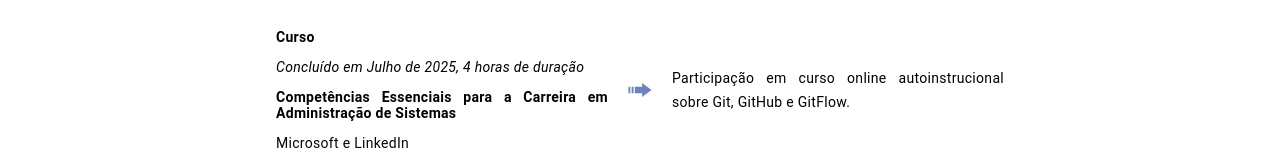
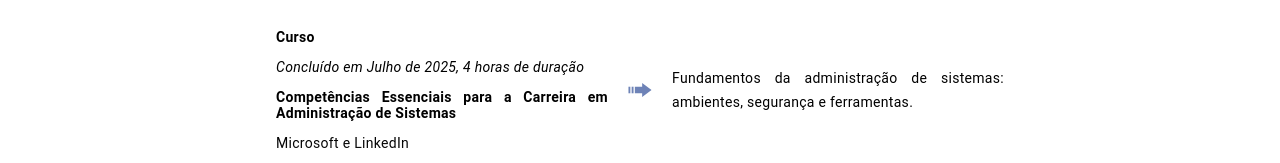
Before and after one commit to matheusbcanato/matheusbcanato.github.io, a plain HTML site: page index.html in a window 1280 px wide. Shown: the part 696-859 px from the top of the page. Drawn offline with Linux system fonts and the light colour scheme.

Commit message:
update sysadmin brief

```diff
--- a/index.html
+++ b/index.html
@@ -61,7 +61,7 @@
             <div class ="formacao-text-content">
                 <div class="school-name"><p><b>Curso</b></p><p><i>Concluído em Julho de 2025, 4 horas de duração</i></p><p><b>Competências Essenciais para a Carreira em Administração de Sistemas</b></p><p>Microsoft e LinkedIn</p></div>
                 <div class="relational-school-brief"><img src="svgs/arr-r.svg" alt="Arrow pointing right" width="24" height="24" class="arr-r"></div>
-                <div class="brief-desc"><p>Participação em curso online autoinstrucional sobre Git, GitHub e GitFlow.</p></div>
+                <div class="brief-desc"><p>Fundamentos da administração de sistemas: ambientes, segurança e ferramentas.</p></div>
             </div>
             </div>
         </div>
```
